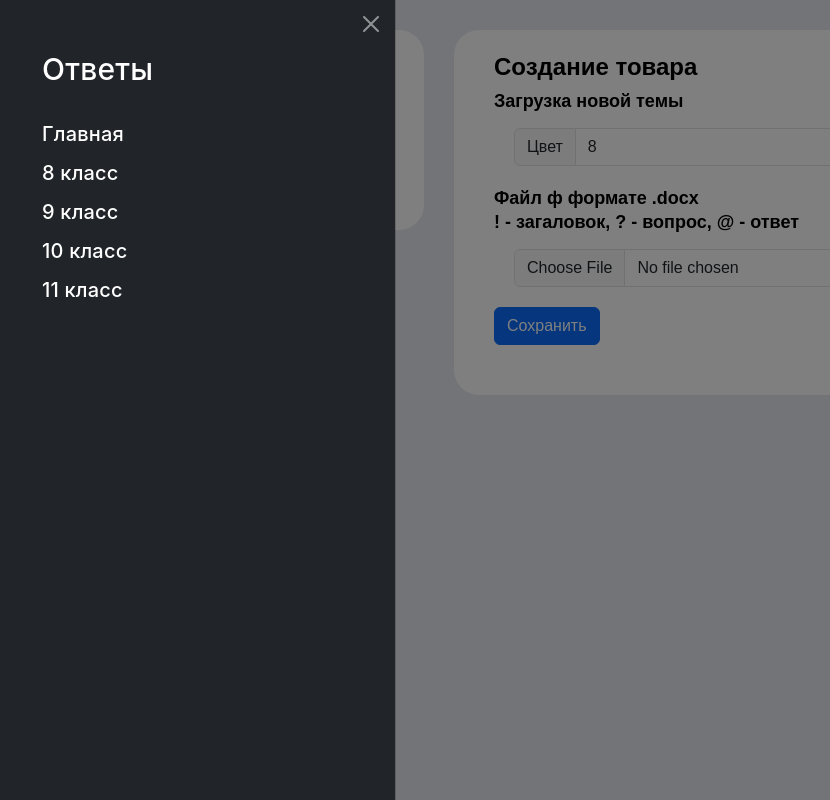
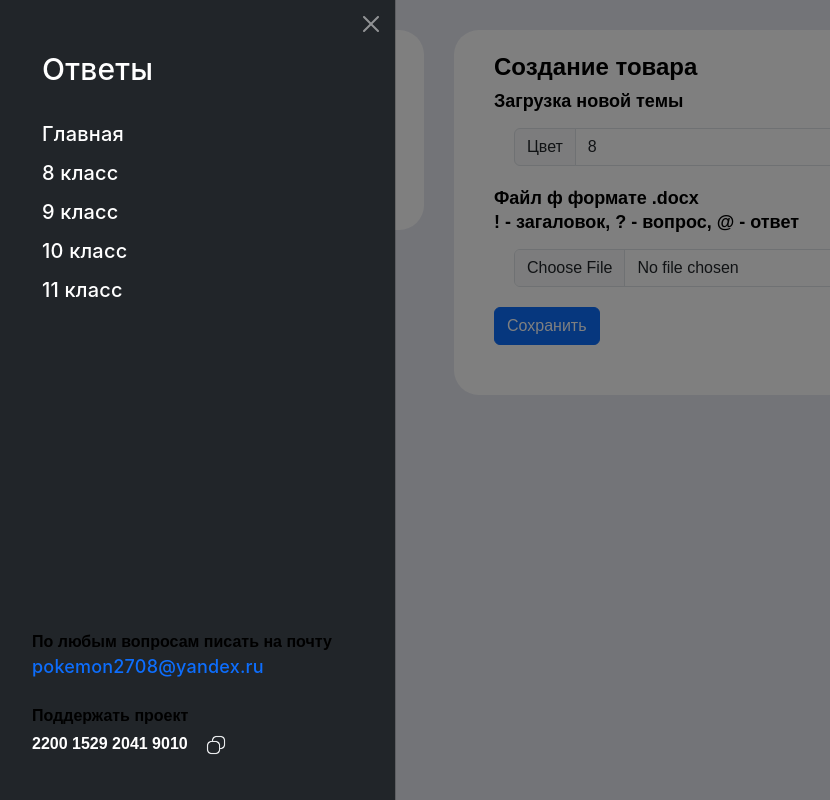
Before and after one commit to Dmitry123654789/Informatic, a Flask app: page /admin/new_theme in a window 1280 px wide, after a click that opens the changed part. Shown: the whole page, without its empty margins (4-834 px from the left). Run offline with Flask 3, Linux system fonts and the light colour scheme; some libraries are stand-ins or nearby versions.

Commit message:
Подправлен css, добавлена ссылка на поддержку

```diff
--- a/tools/static/css/style.css
+++ b/tools/static/css/style.css
@@ -263,6 +263,76 @@ button {
     background-color: #e9d7d7bf;
 }
 
+.support-body {
+    padding-left: 36px;
+    padding-bottom: 40px;
+}
+
+#card-number {
+    width: 160px;
+    border: none;
+    background: transparent;
+    color: #FFFFFF;
+    padding: 0;
+    cursor: pointer;
+
+}
+
+
+.copy-button {
+  border: none;
+  background: none;
+  padding: 5px;
+  cursor: pointer;
+}
+
+.copy-button img {
+  vertical-align: middle;
+}
+
+
+.tooltip {
+    position: relative;
+    display: inline-block;
+    opacity: 1;
+}
+
+.copy-btn {
+    border: none;
+    background: none;
+    cursor: pointer;
+    padding: 5px;
+}
+
+.tooltip .tooltiptext {
+    visibility: hidden;
+    width: 140px;
+    background-color: #555;
+    color: #fff;
+    text-align: center;
+    border-radius: 6px;
+    padding: 5px;
+    position: absolute;
+    z-index: 1;
+    bottom: 150%;
+    left: 50%;
+    transform: translateX(-50%);
+    opacity: 0;
+    transition: opacity 0.3s;
+}
+
+.tooltip .tooltiptext::after {
+    content: "";
+    position: absolute;
+    top: 100%;
+    left: 50%;
+    margin-left: -5px;
+    border-width: 5px;
+    border-style: solid;
+    border-color: #555 transparent transparent transparent;
+}
+
+
 @media (max-width: 768px) {
     .div-title-theme {
         margin: 0 6.5%;
--- a/tools/templates/base.html
+++ b/tools/templates/base.html
@@ -29,9 +29,44 @@
             <div class="div-nav-navigane"><a class="text-nav-navigane" href="/class/10">10 класс</a></div>
             <div class="div-nav-navigane"><a class="text-nav-navigane" href="/class/11">11 класс</a></div>
             {% if current_user.is_authenticated %}
-                <div class="div-nav-navigane"><a class="text-nav-navigane" href="/admin/new_theme">Админ панель</a></div>
+                <div class="div-nav-navigane"><a class="text-nav-navigane" href="/admin/new_theme">Админ панель</a>
+                </div>
                 <div class="div-nav-navigane"><a class="text-nav-navigane" href="/logout">Выход</a></div>
             {% endif %}
+        </div>
+        <div class="support-body">
+            <span>По любым вопросам писать на почту<br></span>
+            <a href="mailto:pokemon2708@yandex.ru">pokemon2708@yandex.ru</a>
+
+            <span><br><br>Поддержать проект<br></span>
+            <input type="text" id="card-number" value="2200 1529 2041 9010" readonly>
+            <div class="tooltip">
+                <button class="copy-button" data-clipboard-target="#card-number" onclick="myFunction()">
+                    <img style="width: 20px;" src="{{ url_for('static', filename='img/copy_icon.png') }}" alt="Copy">
+                </button>
+                <span class="tooltiptext" id="myTooltip">Copy to clipboard</span>
+            </div>
+            <script>
+
+                function myFunction() {
+                    var copyText = document.getElementById("card-number");
+                    copyText.select();
+                    document.execCommand("copy");
+
+                    var tooltip = document.getElementById("myTooltip");
+                    tooltip.innerHTML = "Скопировано!";
+                    tooltip.style.visibility = "visible";
+                    tooltip.style.opacity = "1";
+
+                    // Автоматическое скрытие через 2 секунды
+                    setTimeout(function () {
+                        tooltip.style.visibility = "hidden";
+                        tooltip.style.opacity = "0";
+                        tooltip.innerHTML = "Copy to clipboard";
+                    }, 2000);
+                }
+
+            </script>
         </div>
     </div>
     <button class="btn-thread-line" type="button" data-bs-toggle="offcanvas" data-bs-target="#staticBackdrop"
@@ -45,3 +80,75 @@
 </main>
 </body>
 </html>
+
+
+{#<!DOCTYPE html>#}
+{#<html>#}
+{#<head>#}
+{#    <meta name="viewport" content="width=device-width, initial-scale=1">#}
+{#    <style>#}
+{#        .tooltip {#}
+{#            position: relative;#}
+{#            display: inline-block;#}
+{#        }#}
+{##}
+{#        .tooltip .tooltiptext {#}
+{#            visibility: hidden;#}
+{#            width: 140px;#}
+{#            background-color: #555;#}
+{#            color: #fff;#}
+{#            text-align: center;#}
+{#            border-radius: 6px;#}
+{#            padding: 5px;#}
+{#            position: absolute;#}
+{#            z-index: 1;#}
+{#            bottom: 150%;#}
+{#            left: 50%;#}
+{#            margin-left: -75px;#}
+{#            opacity: 0;#}
+{#            transition: opacity 0.3s;#}
+{#        }#}
+{##}
+{#        .tooltip .tooltiptext::after {#}
+{#            content: "";#}
+{#            position: absolute;#}
+{#            top: 100%;#}
+{#            left: 50%;#}
+{#            margin-left: -5px;#}
+{#            border-width: 5px;#}
+{#            border-style: solid;#}
+{#            border-color: #555 transparent transparent transparent;#}
+{#        }#}
+{##}
+{#        .tooltip:hover .tooltiptext {#}
+{#            visibility: visible;#}
+{#            opacity: 1;#}
+{#        }#}
+{#    </style>#}
+{#</head>#}
+{#<body>#}
+{##}
+{##}
+{##}
+{#<input type="text" value="Hello World" id="card-number">#}
+{#<div class="tooltip">#}
+{#    <button onclick="myFunction()" onmouseout="outFunc()">#}
+{#        <span class="tooltiptext" id="myTooltip">Copy to clipboard</span>#}
+{#        Copy text#}
+{#    </button>#}
+{#</div>#}
+{##}
+{##}
+{#<script>#}
+{#    function myFunction() {#}
+{#        var copyText = document.getElementById("card-number");#}
+{#        copyText.select();#}
+{#        document.execCommand("copy");#}
+{##}
+{#        var tooltip = document.getElementById("myTooltip");#}
+{#        tooltip.innerHTML = "Текст скопирован";#}
+{#    }#}
+{#    #}
+{#</script>#}
+{#</body>#}
+{#</html>#}
```
Also changed, not shown: db/informatic_questions.db, tools/static/img/copy_icon.png (added).
